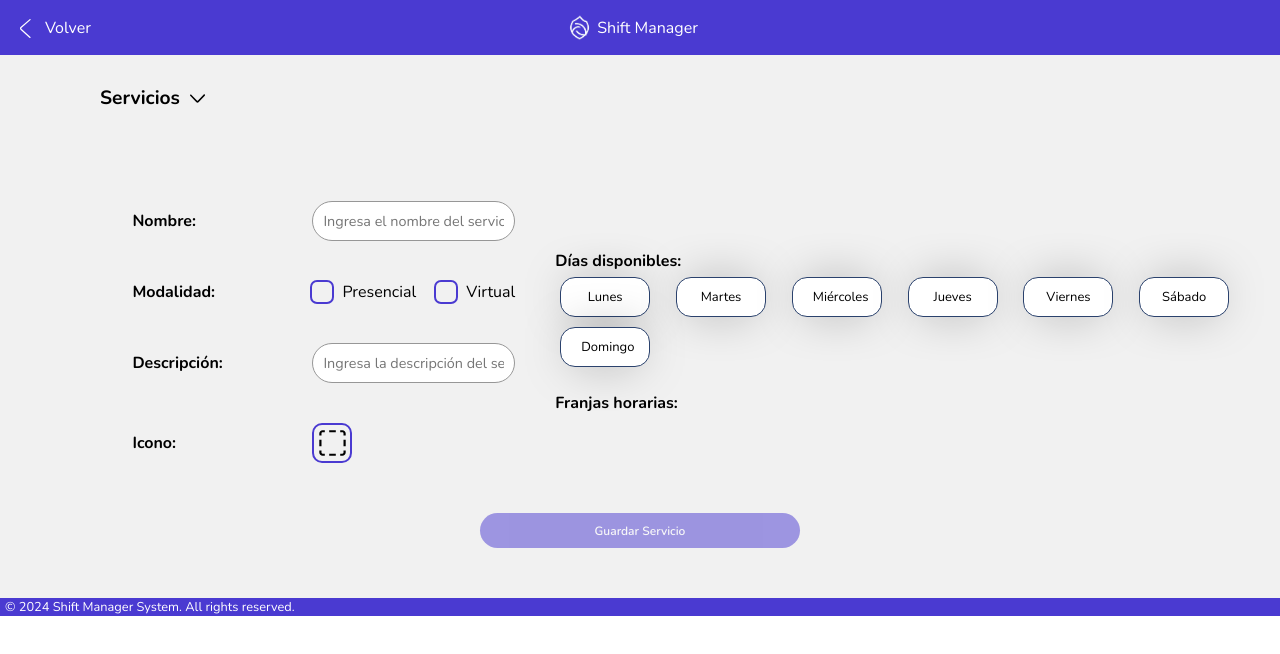
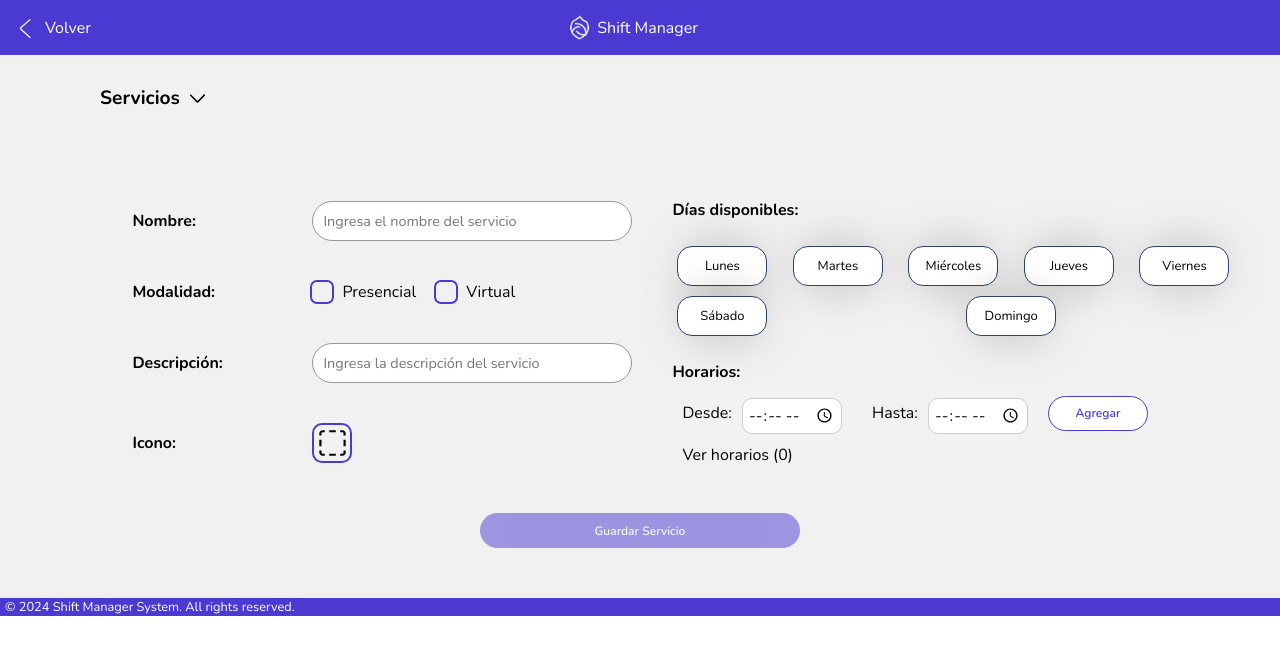
Before and after one commit to DiegoCanaless/ShiftManager, a React (Vite) app: page / in a window 1280 px wide. Shown: the top 654 px of the page. Built offline with nearby package versions, Linux system fonts and the light colour scheme.

Commit message:
checkpoint admin

```diff
--- a/src/index.css
+++ b/src/index.css
@@ -77,3 +77,8 @@ a{
   height: 35px;
   margin-left: 4px;
 }
+
+.icono-new {
+  width: 25px;
+  height: 25px;
+}
--- a/src/pages/admin/Admin.css
+++ b/src/pages/admin/Admin.css
@@ -57,7 +57,6 @@
   flex-direction: row;
   align-items: center;
   justify-content: center;
-  height: 100%;
   padding:30px;
   margin-left: 8%;
   gap: 40px;
@@ -77,7 +76,7 @@
   flex-direction: row;
   align-items: center;
   width: 100%;
-  max-width: 500px;
+  min-width: 500px;
   gap: 20px;
   margin-bottom: 20px;
 }
@@ -324,7 +323,7 @@
 
 .button-group label {
   display: inline-block;
-  padding: 10px 20px;
+  padding: 10px 10px;
   cursor: pointer;
   border: 1px solid #2b426d;
   background-color: white;
@@ -352,3 +351,38 @@ fieldset {
   flex-wrap: wrap;
   justify-content: center;
 }
+
+/* Estilos inputs horarios */
+.contenedor-horarios {
+  display: flex;
+  flex-direction: column;
+  align-items: flex-start;
+  justify-content: center;
+  gap: 10px;
+}
+
+.contenedor-horarios p {
+  margin-left: 10px;
+}
+
+.formulario-horarios {
+  display: flex;
+  flex-direction: row;
+  align-items: center;
+  justify-content: center;
+  gap: 20px;
+}
+.campo-horario {
+  display: flex;
+  flex-direction: row;
+  align-items: center;
+  justify-content: center;
+  gap: 10px;
+}
+
+.input-horario {
+  padding: 5px;
+  border: 1px solid #ccc;
+  border-radius: 10px;
+  width: 100px;
+}
--- a/src/pages/admin/Admin.jsx
+++ b/src/pages/admin/Admin.jsx
@@ -35,6 +35,9 @@ const Admin = () => {
   const [iconoSeleccionado, setIconoSeleccionado] = useState(null);
   const [mostrarSelectorIcono, setMostrarSelectorIcono] = useState(false);
   const [servicioEditando, setServicioEditando] = useState(null);
+  const [horarios, setHorarios] = useState([]);
+  const [desde, setDesde] = useState("");
+  const [hasta, setHasta] = useState("");
 
   useEffect(() => {
     const serviciosGuardados = JSON.parse(localStorage.getItem("servicios")) || [];
@@ -48,6 +51,7 @@ const Admin = () => {
   const handleModalidadChange = (newModalidad) => {
     setModalidad(newModalidad);
   };
+
   const guardarServicio = () => {
     // No hace nada
   };
@@ -114,6 +118,14 @@ const Admin = () => {
     const hasIcon = iconoSeleccionado !== null;
 
     return hasName && hasModalidad && hasAddress && hasDates && hasDescription && hasIcon;
+  };
+
+  const agregarHorario = () => {
+    if (desde && hasta) {
+      setHorarios([...horarios, { desde, hasta }]);
+      setDesde("");
+      setHasta("");
+    }
   };
 
   return (
@@ -237,9 +249,9 @@ const Admin = () => {
             )}
           </form>
           <div className="fechas-horas-servicio">
+          <h3>Días disponibles:</h3>
             <div className="contenedor-fechas">
               <fieldset>
-                <legend><h3>Días disponibles:</h3></legend>
                 <div className="button-group">
                   <input type="checkbox" id="lunes" name="dias" />
                   <label htmlFor="lunes">Lunes</label>
@@ -270,8 +282,36 @@ const Admin = () => {
                 </div>
               </fieldset>
             </div>
+
             <div className="contenedor-horarios">
-              <h3>Franjas horarias:</h3>
+              <h3>Horarios:</h3>
+              <div className="formulario-horarios">
+                <div className='campo-horario'>
+                  <p>Desde:</p>
+                  <input
+                    type="time"
+                    className="input-horario"
+                    value={desde}
+                    onChange={(e) => setDesde(e.target.value)}
+                  />
+                </div>
+                <div className='campo-horario'>
+                  <p>Hasta:</p>
+                  <input
+                    type="time"
+                    className="input-horario"
+                    value={hasta}
+                    onChange={(e) => setHasta(e.target.value)}
+                  />
+                </div>
+                <Boton
+                  text="Agregar"
+                  className="boton-blanco"
+                  style={{ width: '100px' }}
+                  onClick={agregarHorario}
+                />
+              </div>
+              <p>Ver horarios ({horarios.length})</p>
             </div>
           </div>
         </div>
```
